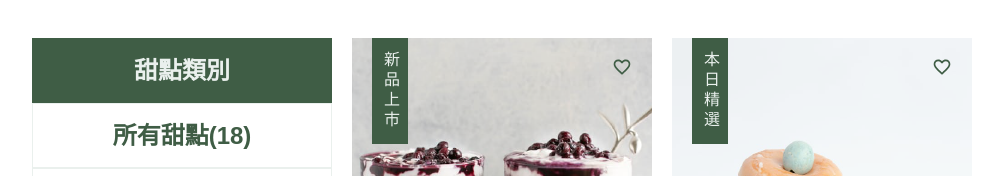
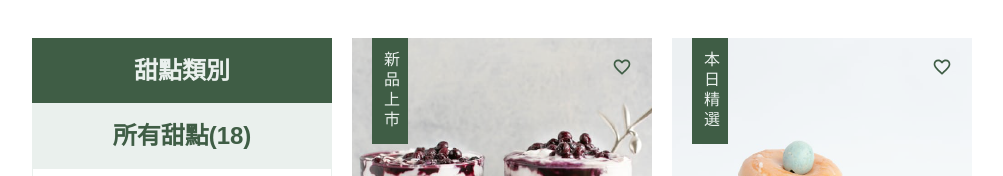
Before and after one commit to Ivy0406/Dessert-Website, a website with bundled scripts: page product.html in a window 1280 px wide. Both pictures are taken after a click on the button "所有甜點(18)". Shown: the part 624-800 px from the top of the page, without its empty margins (138-1141 px from the left). Built offline with nearby package versions, Linux system fonts and the light colour scheme.

Commit message:
feat: optimize active css for series selection btns

```diff
--- a/js/main.js
+++ b/js/main.js
@@ -112,8 +112,14 @@ window.addEventListener("resize", function () {
 // 判讀選擇類別
 
 SeriesSelect.addEventListener("click", function (event) {
-  let SeriesValue = event.target.closest("button")?.value;
+  let TargetBtn = event.target;
+  let SeriesBtns = SeriesSelect.querySelectorAll('button');
+  SeriesBtns.forEach(btn=>{
+    btn.classList.remove('active')
+  });
 
+  let SeriesValue = TargetBtn.value;
+  TargetBtn.classList.add('active');
   if (!SeriesValue) {
     return;
   }
--- a/product.html
+++ b/product.html
@@ -109,10 +109,10 @@
         <nav class="min-w-[300px] max-[769px]:w-full max-[769px]:mb-[30px]">
           <ul id="series-select">
             <li class="nav-title"><span>甜點類別</span></li>
-            <li class="nav-btn"><button class="cursor-pointer" value="所有甜點">所有甜點(18)</button></li>
-            <li class="nav-btn"><button class="cursor-pointer" value="本日精選">本日精選(07)</button></li>
-            <li class="nav-btn"><button class="cursor-pointer" value="人氣推薦">人氣推薦(06)</button></li>
-            <li class="nav-btn"><button class="cursor-pointer" value="新品上市">新品上市(05)</button></li>
+            <li><button class="nav-btn w-full h-full cursor-pointer" value="所有甜點">所有甜點(18)</button></li>
+            <li><button class="nav-btn w-full h-full cursor-pointer" value="本日精選">本日精選(07)</button></li>
+            <li><button class="nav-btn w-full h-full cursor-pointer" value="人氣推薦">人氣推薦(06)</button></li>
+            <li><button class="nav-btn w-full h-full cursor-pointer" value="新品上市">新品上市(05)</button></li>
           </ul>
         </nav>
 
--- a/scss/main.scss
+++ b/scss/main.scss
@@ -133,7 +133,7 @@ body{
         background-color:$color-secondary;
         transition: all 0.5s ease;
     }
-    &:active{
+    &.active{
         background-color:$color-secondary;
         transition: all 0.5s ease;
     }
```
Also changed, not shown: scss/main.css.
